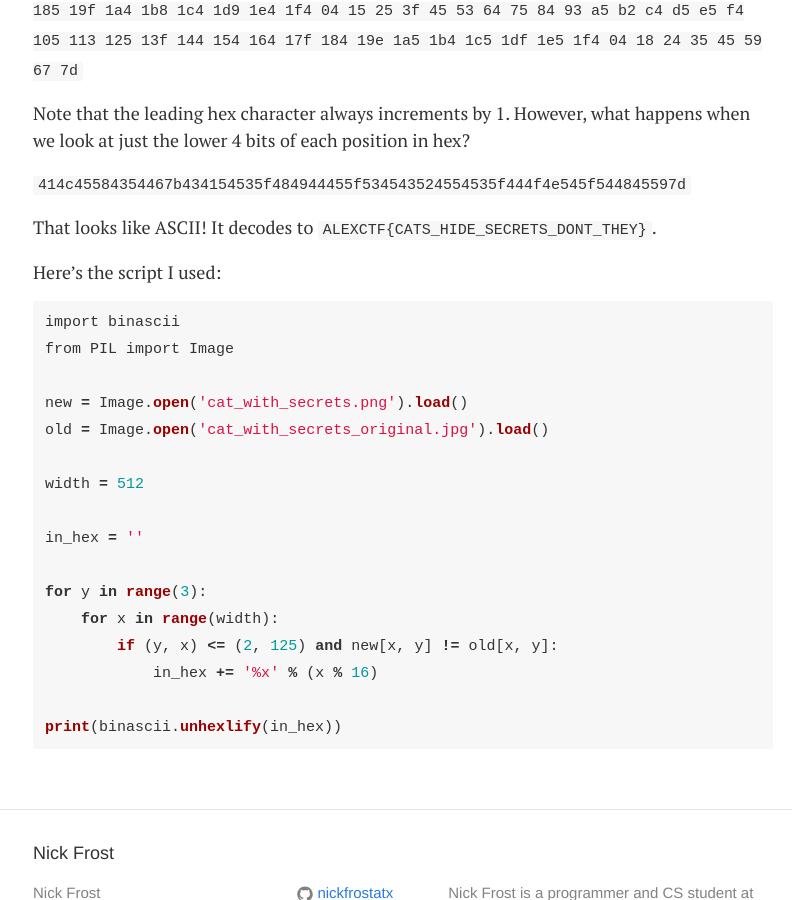
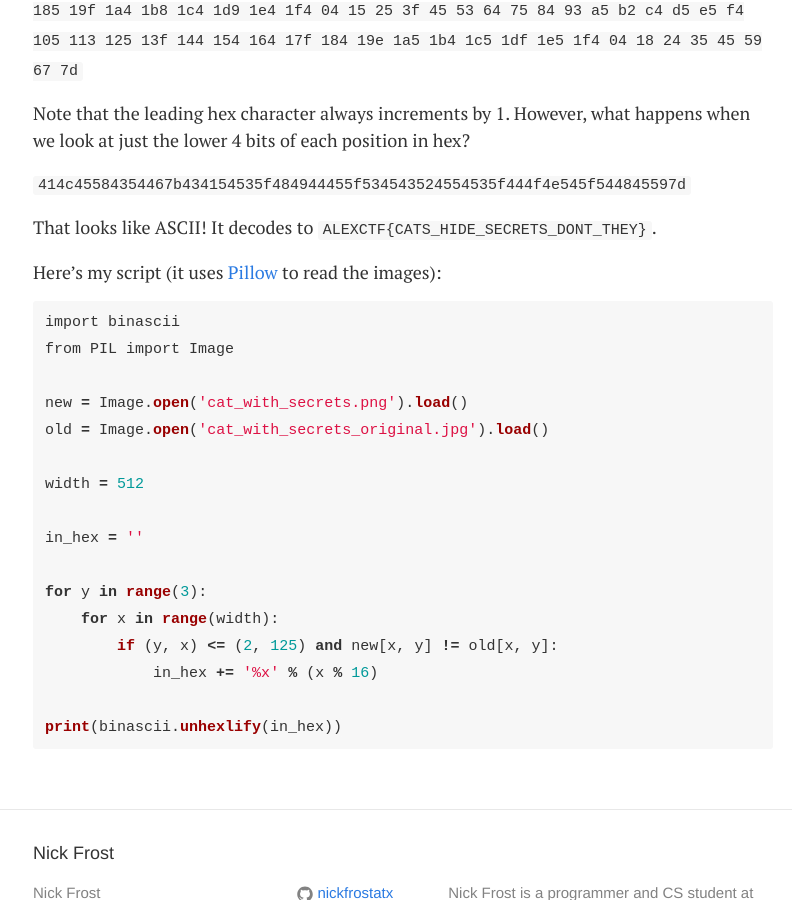
Before and after one commit to nickfrostatx/blog, a Jekyll site: the page built from _posts/2017-02-06-alexctf-2017-cutie-cat.md, in a window 1280 px wide and 900 px high, scrolled down 2137 px. Shown: the whole window, without its empty margins (237-1029 px from the left). Built offline with Jekyll 4.4.1, drawn with Linux system fonts in a browser that asks for light colours.

Commit message:
Add a note about Pillow

```diff
--- a/_posts/2017-02-06-alexctf-2017-cutie-cat.md
+++ b/_posts/2017-02-06-alexctf-2017-cutie-cat.md
@@ -45,7 +45,8 @@ happens when we look at just the lower 4 bits of each position in hex?
 
 That looks like ASCII! It decodes to ``ALEXCTF{CATS_HIDE_SECRETS_DONT_THEY}``.
 
-Here's the script I used:
+Here's my script (it uses [Pillow](https://python-pillow.org/) to read the
+images):
 
 {% highlight python %}
 import binascii
```
